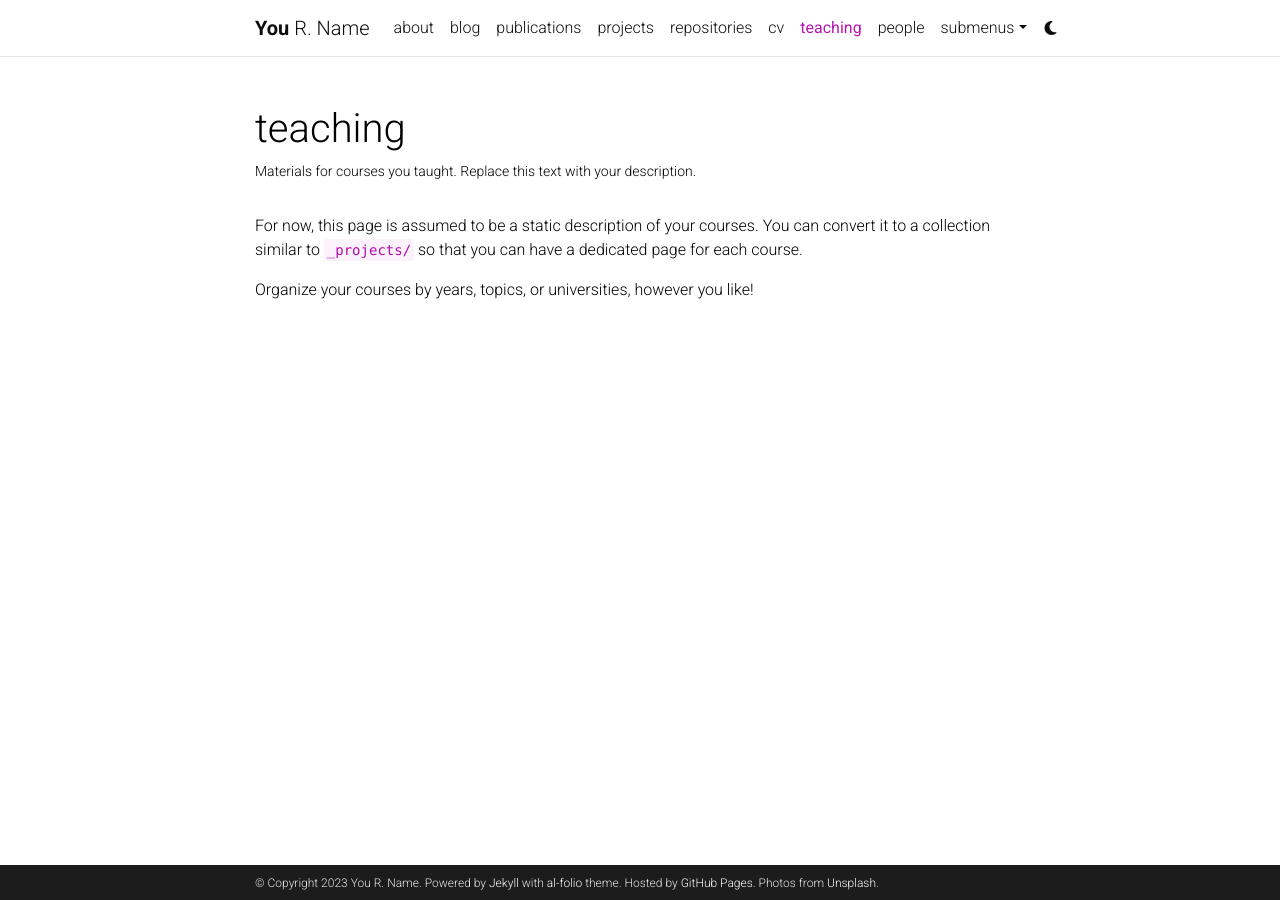
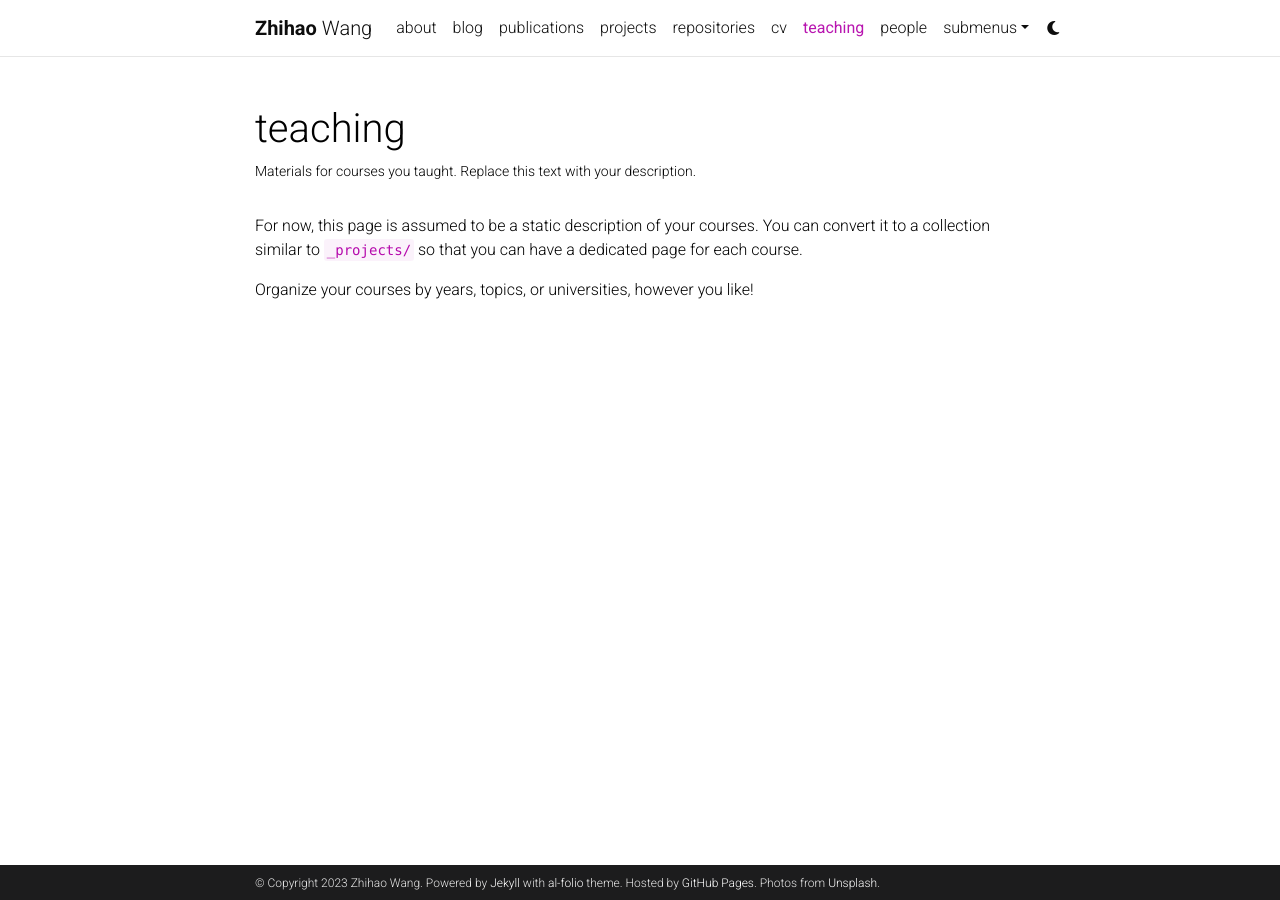
Before and after one commit to HelloKevinW/ZhihaoWang.github.io, a Jekyll site: the page built from _pages/teaching.md, in a window 1280 px wide. Built offline with Jekyll 4.4.1, drawn with Linux system fonts in a browser that asks for light colours; comment, search, counter and statistics services are not loaded; a style sheet for code colours, icons or effects is not loaded.

Commit message:
_config.yml

```diff
--- a/_config.yml
+++ b/_config.yml
@@ -3,10 +3,10 @@
 # -----------------------------------------------------------------------------
 
 title: blank # the website title (if blank, full name will be used instead)
-first_name: You
-middle_name: R.
-last_name: Name
-email: you@example.com
+first_name: Zhihao
+middle_name:
+last_name: Wang
+email: 2100017743@stu.pku.edu.cn
 description: > # the ">" symbol means to ignore newlines until "footer_text:"
   A simple, whitespace theme for academics. Based on [*folio](https://github.com/bogoli/-folio) design.
 footer_text: >
@@ -18,7 +18,7 @@
 lang: en # the language of your site (for example: en, fr, cn, ru, etc.)
 icon: ⚛️  # the emoji used as the favicon (alternatively, provide image name in /assets/img/)
 
-url: https://zhihaowang.github.io # the base hostname & protocol for your site
+url: https://zhihaokevinwang.github.io # the base hostname & protocol for your site
 baseurl: #/al-folio # the subpath of your site, e.g. /blog/
 last_updated: false # set to true if you want to display last updated in the footer
 impressum_path:  # set to path to include impressum link in the footer, use the same path as permalink in a page, helps to conform with EU GDPR
```
